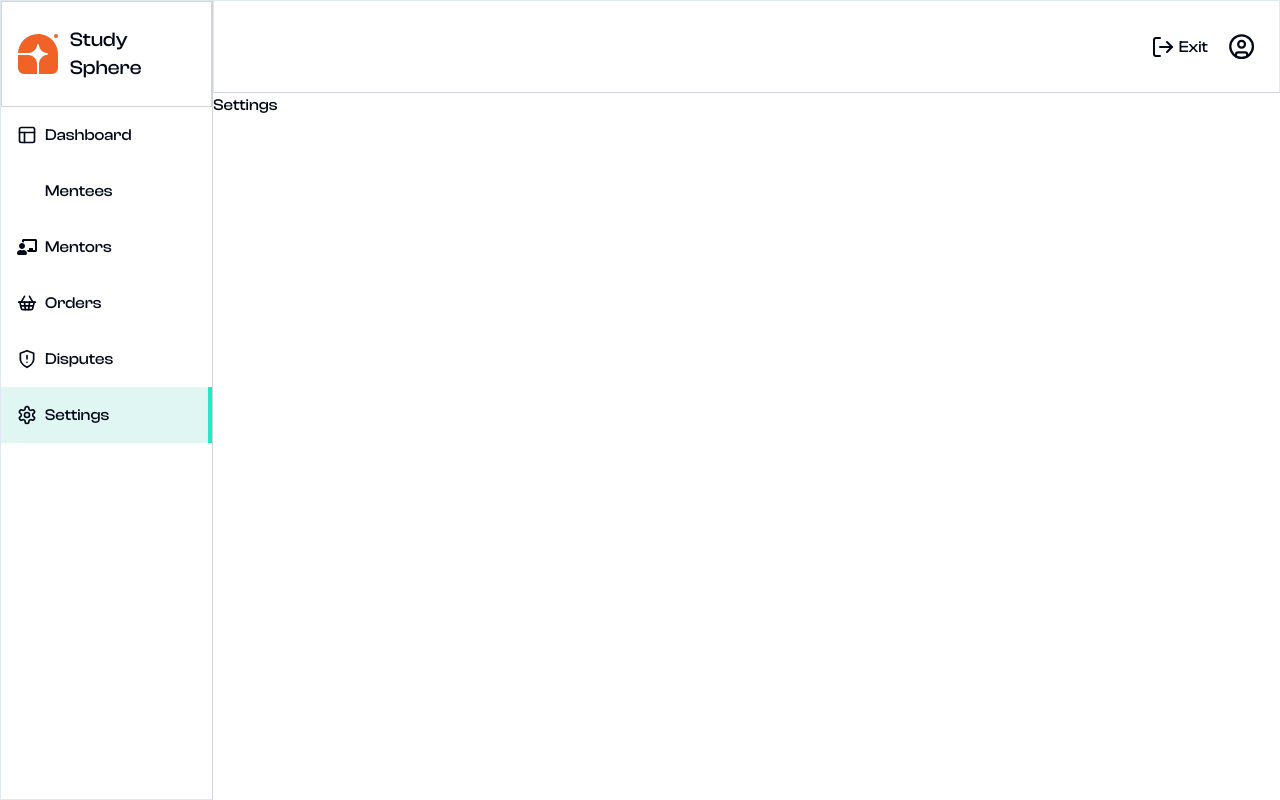
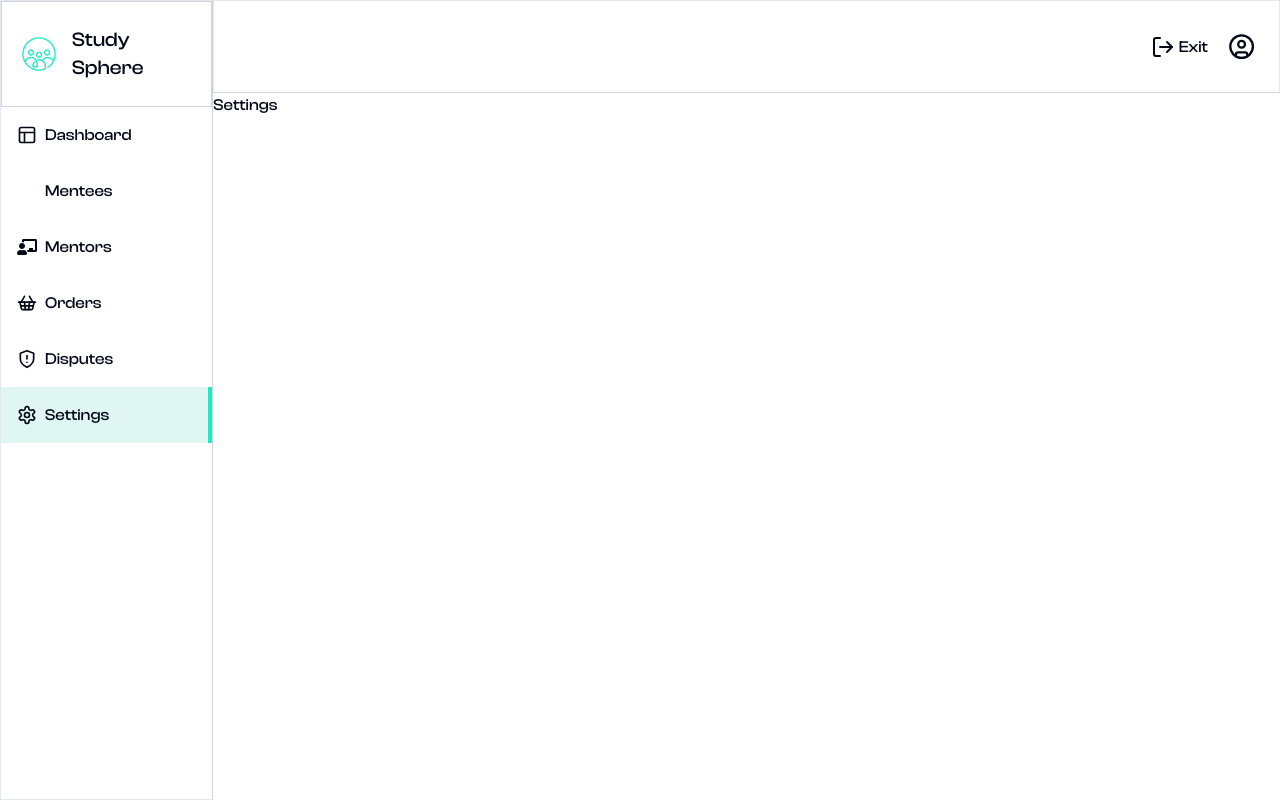
Before and after one commit to YamalAli770/studysphere-frontend, a Next.js app: page /admin/settings in a window 1280 px wide. Built offline with nearby package versions, Linux system fonts and the light colour scheme; some icons are missing.

Commit message:
changed site logo

```diff
--- a/app/(routes)/(without-nav-footer)/admin/(routes)/_components/sidebar.tsx
+++ b/app/(routes)/(without-nav-footer)/admin/(routes)/_components/sidebar.tsx
@@ -53,7 +53,7 @@ export default function Sidebar() {
             {/* Top */}
             <section className="border border-gray-300 py-6 px-4">
                 <div className="text-xl flex gap-3 items-center">
-                    <Image src="/logo.svg" alt="logo" width={42} height={30} />
+                    <Image src="/logo.png" alt="logo" width={42} height={30} />
                     <h1>Study Sphere</h1>
                 </div>
             </section>
--- a/components/footer.tsx
+++ b/components/footer.tsx
@@ -11,7 +11,7 @@ export default function Footer() {
           <div className="flex justify-between">
             {/* Left */}
             <section className="flex flex-col gap-y-2">
-              <Image src="/logo.svg" width={30} height={30} alt="study-sphere-logo" />
+              <Image src="/logo-white.png" width={50} height={40} alt="study-sphere-logo" />
               <h3>Study Sphere</h3>
               <p className="text-secondary-text text-xs">Connecting aspiring student <br /> with qualified mentors</p>
             </section>
--- a/components/navbar.tsx
+++ b/components/navbar.tsx
@@ -9,7 +9,7 @@ export default function Navbar() {
       <div className="container">
         <div className="hidden justify-between items-center md:flex">
           <Link href="/">
-            <Image src="/logo.svg" width={30} height={30} alt="study-sphere-logo" />
+            <Image src="/logo.png" width={60} height={30} alt="study-sphere-logo" />
           </Link>
           <nav className="flex gap-x-10">
             <Link className="" href="/">Home</Link>
```
Also changed, not shown: public/logo-white.png (added), public/logo.png (added).
